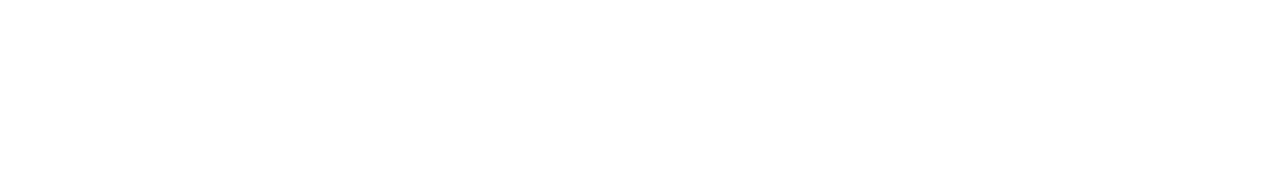
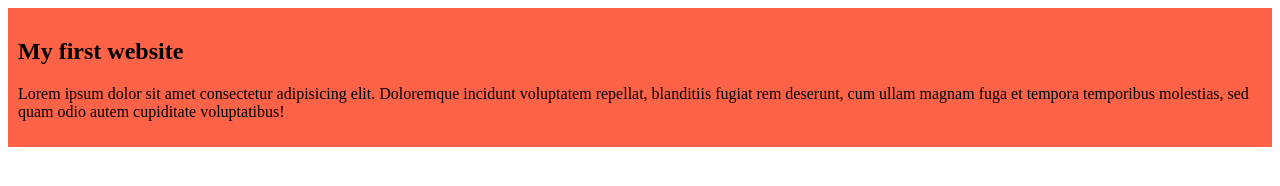
Before and after one commit to shakil-salman/my-first-github-repo, a plain HTML site: page index.html in a window 1280 px wide. Drawn offline with Linux system fonts and the light colour scheme.

Commit message:
added the first blog

```diff
--- /dev/null
+++ b/Styles/blog.css
@@ -0,0 +1,4 @@
+div{
+    background-color: tomato;
+    padding: 10px;
+}
--- a/index.html
+++ b/index.html
@@ -4,8 +4,12 @@
     <meta charset="UTF-8">
     <meta name="viewport" content="width=device-width, initial-scale=1.0">
     <title>My First Ever Github Repo</title>
+    <link rel="stylesheet" href="Styles/blog.css">
 </head>
 <body>
-
+    <div>
+        <h2>My first website</h2>
+        <p>Lorem ipsum dolor sit amet consectetur adipisicing elit. Doloremque incidunt voluptatem repellat, blanditiis fugiat rem deserunt, cum ullam magnam fuga et tempora temporibus molestias, sed quam odio autem cupiditate voluptatibus!</p>
+    </div>
 </body>
 </html>
```
